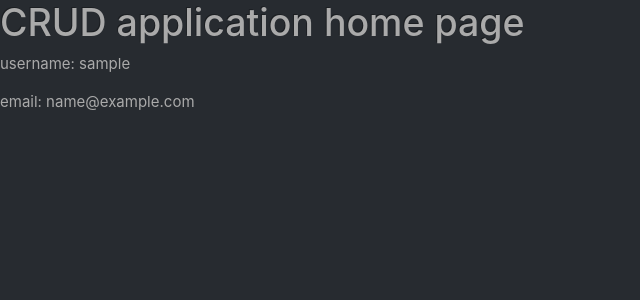
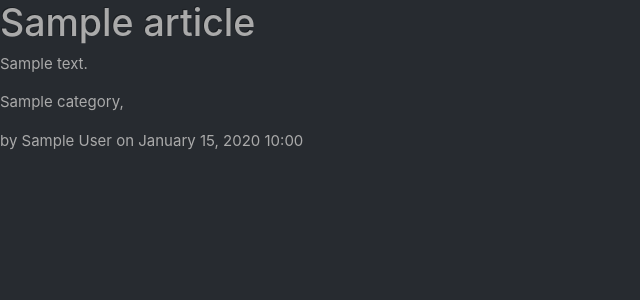
Before and after one commit to sdegueldre/php-blog, a PHP site: template templates/home.twig in a window 1280 px wide. Shown: the part 57-357 px from the top of the page, without its empty margins (0-640 px from the left). Run offline with PHP 8.4, Linux system fonts and the light colour scheme; the template is opened without the code that fills it: most values are stand-ins (such as "Sample title", 1, 10 or a date in 2020); some libraries are stand-ins or nearby versions.

Commit message:
Make things work for home page

```diff
--- a/templates/home.twig
+++ b/templates/home.twig
@@ -1,11 +1,14 @@
 {% extends 'common.twig' %}
 
 {% block content %}
-  <h1>CRUD application home page</h1>
-  {% for user in users %}
-    <div class="">
-      <p>username: {{ user.username }}</p>
-      <p>email: {{ user.email }}</p>
-    </div>
+  {% for article in articles %}
+    <h1>{{ article.title }}</h1>
+    <p>{{ article.text }}</p>
+    <p>
+      {% for category in article.categories %}
+          {{ category }},
+      {% endfor %}
+    </p>
+    <p>by {{ article.author }} on {{ article.date|date() }}</p>
   {% endfor %}
 {% endblock %}
```
Also changed, not shown: src/routes.php (+11 -9 lines).
